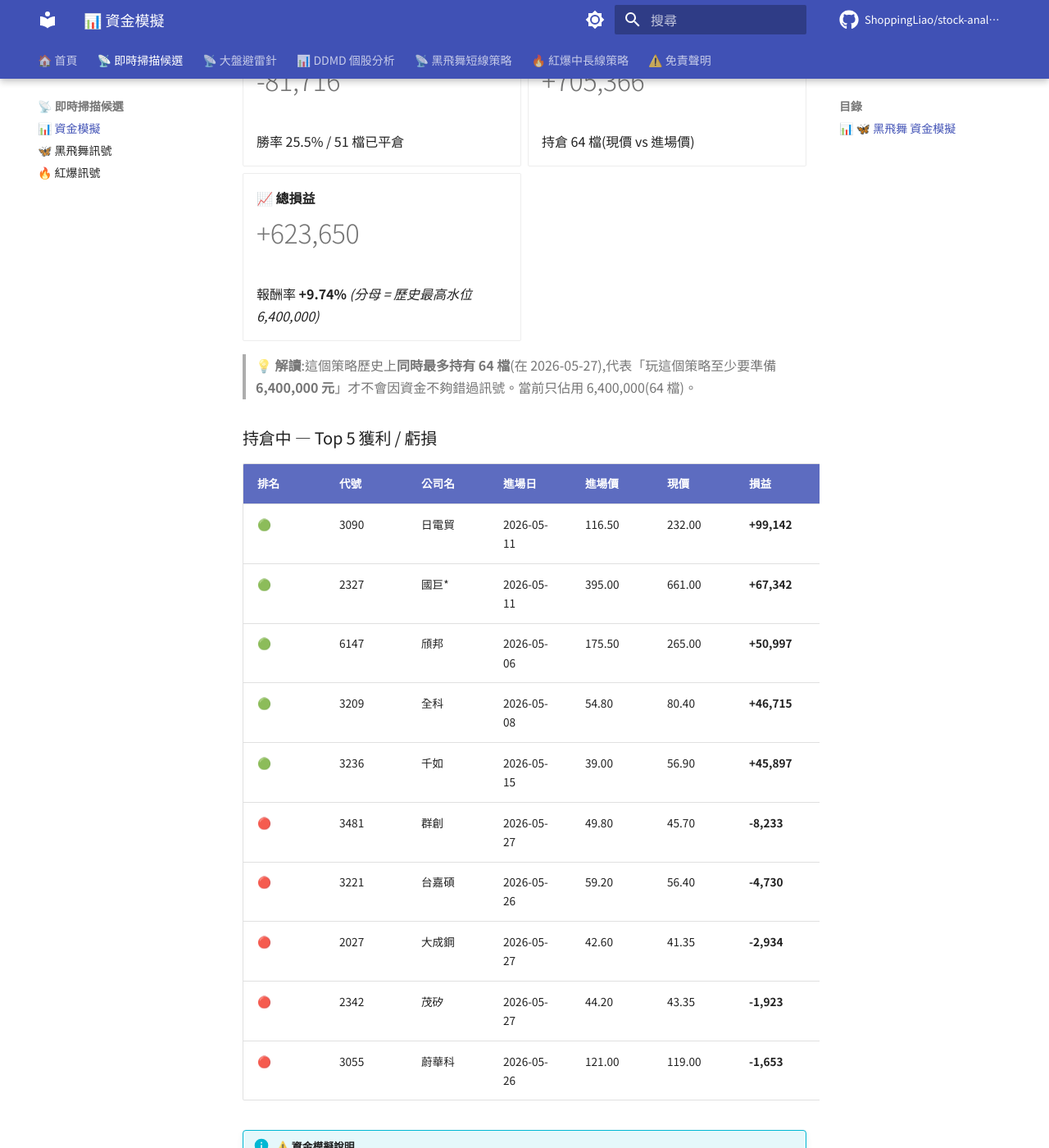
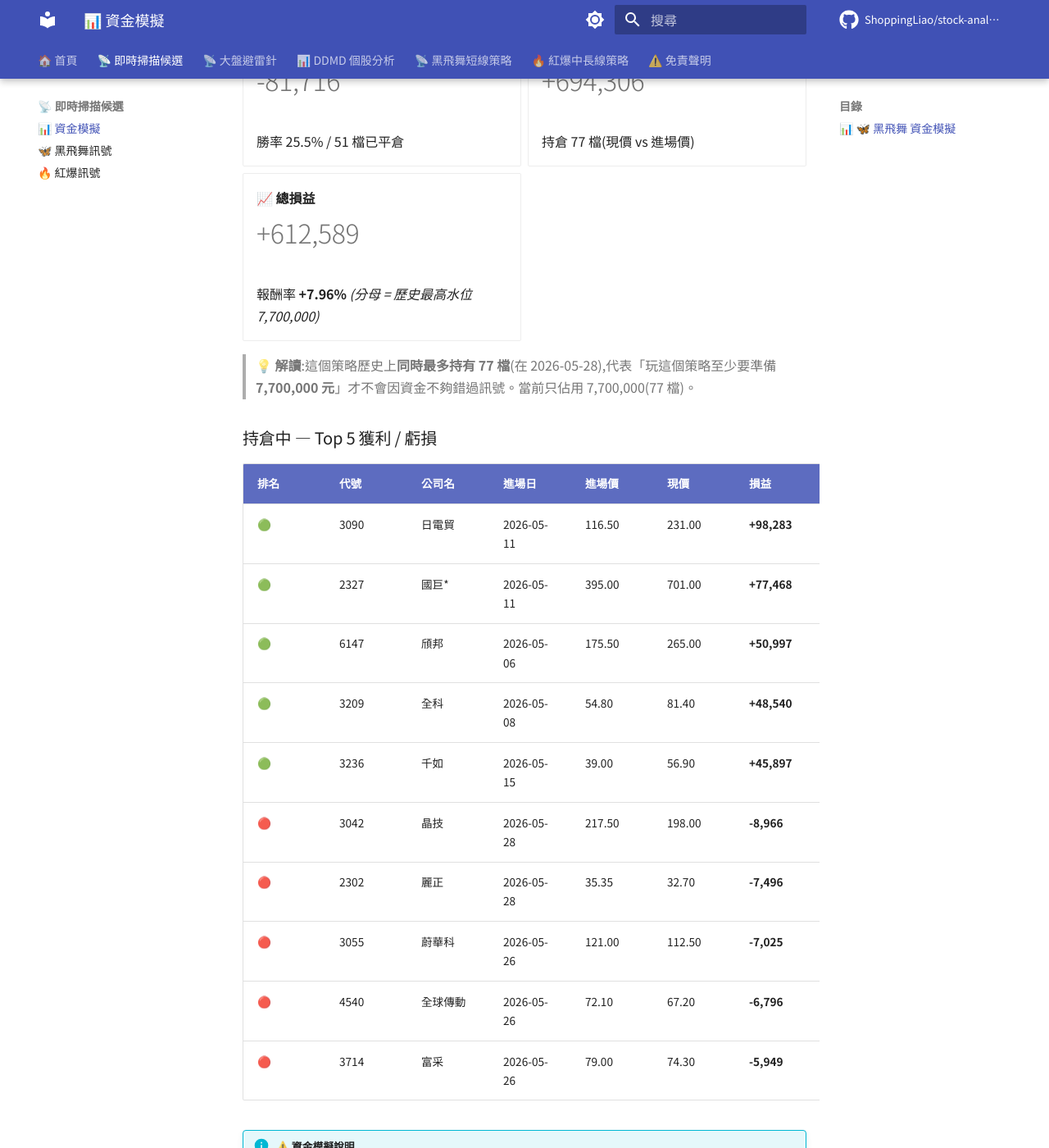
Before and after one commit to ShoppingLiao/stock-analysis-public, an MkDocs documentation site: the page built from docs/signals_capital.md, in a window 1280 px wide and 1400 px high, scrolled down 731 px. Shown: the whole window at 82% size. Built offline with MkDocs 1.6.1 and Material for MkDocs 9.7.7, drawn with Linux system fonts in a browser that asks for light colours; comment, search, counter and statistics services are not loaded; some of the changed text lies outside the part shown.

Commit message:
docs(signals): update BB + RB + capital (2026-05-28)

```diff
--- a/docs/signals_capital.md
+++ b/docs/signals_capital.md
@@ -17,15 +17,15 @@
 
 -   **💼 當前資金水位**
 
-    # 6,400,000
+    # 7,700,000
 
-    持倉 64 檔 × 100,000
+    持倉 77 檔 × 100,000
 
 -   **🌊 歷史最高水位**
 
-    # 6,400,000
+    # 7,700,000
 
-    同時持倉 **64 檔**(出現在 2026-05-27)
+    同時持倉 **77 檔**(出現在 2026-05-28)
 
 -   **🟢 已實現損益**
 
@@ -35,34 +35,34 @@
 
 -   **🟡 未實現損益**
 
-    # +705,366
+    # +694,306
 
-    持倉 64 檔(現價 vs 進場價)
+    持倉 77 檔(現價 vs 進場價)
 
 -   **📈 總損益**
 
-    # +623,650
+    # +612,589
 
-    報酬率 **+9.74%** _(分母 = 歷史最高水位 6,400,000)_
+    報酬率 **+7.96%** _(分母 = 歷史最高水位 7,700,000)_
 
 </div>
 
-> **💡 解讀**:這個策略歷史上**同時最多持有 64 檔**(在 2026-05-27),代表「玩這個策略至少要準備 **6,400,000 元**」才不會因資金不夠錯過訊號。當前只佔用 6,400,000(64 檔)。
+> **💡 解讀**:這個策略歷史上**同時最多持有 77 檔**(在 2026-05-28),代表「玩這個策略至少要準備 **7,700,000 元**」才不會因資金不夠錯過訊號。當前只佔用 7,700,000(77 檔)。
 
 ### 持倉中 — Top 5 獲利 / 虧損
 
 | 排名 | 代號 | 公司名 | 進場日 | 進場價 | 現價 | 損益 | 損益% |
 |------|------|--------|--------|--------|------|------|-------|
-| 🟢 | 3090 | 日電貿 | 2026-05-11 | 116.50 | 232.00 | **+99,142** | **+99.14%** |
-| 🟢 | 2327 | 國巨* | 2026-05-11 | 395.00 | 661.00 | **+67,342** | **+67.34%** |
+| 🟢 | 3090 | 日電貿 | 2026-05-11 | 116.50 | 231.00 | **+98,283** | **+98.28%** |
+| 🟢 | 2327 | 國巨* | 2026-05-11 | 395.00 | 701.00 | **+77,468** | **+77.47%** |
 | 🟢 | 6147 | 頎邦 | 2026-05-06 | 175.50 | 265.00 | **+50,997** | **+51.00%** |
-| 🟢 | 3209 | 全科 | 2026-05-08 | 54.80 | 80.40 | **+46,715** | **+46.72%** |
+| 🟢 | 3209 | 全科 | 2026-05-08 | 54.80 | 81.40 | **+48,540** | **+48.54%** |
 | 🟢 | 3236 | 千如 | 2026-05-15 | 39.00 | 56.90 | **+45,897** | **+45.90%** |
-| 🔴 | 3481 | 群創 | 2026-05-27 | 49.80 | 45.70 | **-8,233** | **-8.23%** |
-| 🔴 | 3221 | 台嘉碩 | 2026-05-26 | 59.20 | 56.40 | **-4,730** | **-4.73%** |
-| 🔴 | 2027 | 大成鋼 | 2026-05-27 | 42.60 | 41.35 | **-2,934** | **-2.93%** |
-| 🔴 | 2342 | 茂矽 | 2026-05-27 | 44.20 | 43.35 | **-1,923** | **-1.92%** |
-| 🔴 | 3055 | 蔚華科 | 2026-05-26 | 121.00 | 119.00 | **-1,653** | **-1.65%** |
+| 🔴 | 3042 | 晶技 | 2026-05-28 | 217.50 | 198.00 | **-8,966** | **-8.97%** |
+| 🔴 | 2302 | 麗正 | 2026-05-28 | 35.35 | 32.70 | **-7,496** | **-7.50%** |
+| 🔴 | 3055 | 蔚華科 | 2026-05-26 | 121.00 | 112.50 | **-7,025** | **-7.02%** |
+| 🔴 | 4540 | 全球傳動 | 2026-05-26 | 72.10 | 67.20 | **-6,796** | **-6.80%** |
+| 🔴 | 3714 | 富采 | 2026-05-26 | 79.00 | 74.30 | **-5,949** | **-5.95%** |
 
 !!! info "⚠️ 資金模擬說明"
     每檔固定投入 **100,000 元**(教育性質,實際操作會依 TDMD 評分動態調整部位)。
@@ -97,15 +97,15 @@
 
 -   **🟡 未實現損益**
 
-    # +1,167,352
+    # +1,178,112
 
     持倉 94 檔(現價 vs 進場價)
 
 -   **📈 總損益**
 
-    # +1,167,352
+    # +1,178,112
 
-    報酬率 **+12.42%** _(分母 = 歷史最高水位 9,400,000)_
+    報酬率 **+12.53%** _(分母 = 歷史最高水位 9,400,000)_
 
 </div>
 
@@ -115,11 +115,11 @@
 
 | 排名 | 代號 | 公司名 | 進場日 | 進場價 | 現價 | 損益 | 損益% |
 |------|------|--------|--------|--------|------|------|-------|
-| 🟢 | 3090 | 日電貿 | 2026-05-08 | 113.50 | 232.00 | **+104,405** | **+104.41%** |
-| 🟢 | 6834 | 天二科技 | 2026-05-08 | 48.10 | 81.90 | **+70,270** | **+70.27%** |
-| 🟢 | 2492 | 華新科 | 2026-05-13 | 200.00 | 328.50 | **+64,250** | **+64.25%** |
+| 🟢 | 3090 | 日電貿 | 2026-05-08 | 113.50 | 231.00 | **+103,524** | **+103.52%** |
+| 🟢 | 2492 | 華新科 | 2026-05-13 | 200.00 | 361.00 | **+80,500** | **+80.50%** |
+| 🟢 | 6834 | 天二科技 | 2026-05-08 | 48.10 | 77.70 | **+61,538** | **+61.54%** |
 | 🟢 | 6182 | 合晶 | 2026-05-08 | 56.90 | 90.20 | **+58,524** | **+58.52%** |
-| 🟢 | 2478 | 大毅 | 2026-05-07 | 80.10 | 119.00 | **+48,564** | **+48.56%** |
+| 🟢 | 2472 | 立隆電 | 2026-05-12 | 223.00 | 337.50 | **+51,345** | **+51.35%** |
 | 🔴 | 1785 | 光洋科 | 2026-05-07 | 185.00 | 143.00 | **-22,703** | **-22.70%** |
 | 🔴 | 2221 | 大甲 | 2026-05-15 | 48.10 | 41.95 | **-12,786** | **-12.79%** |
 | 🔴 | 3537 | 堡達 | 2026-05-25 | 76.70 | 67.20 | **-12,386** | **-12.39%** |
@@ -139,15 +139,15 @@
 
 -   **💼 當前資金水位**
 
-    # 15,800,000
+    # 17,100,000
 
-    BB 6,400,000 + RB 9,400,000
+    BB 7,700,000 + RB 9,400,000
 
 -   **🌊 兩策略歷史最高水位**
 
-    # 15,800,000
+    # 17,100,000
 
-    BB peak 6,400,000(64 檔)+ RB peak 9,400,000(94 檔)
+    BB peak 7,700,000(77 檔)+ RB peak 9,400,000(94 檔)
 
 -   **🟢 已實現損益**
 
@@ -157,19 +157,19 @@
 
 -   **🟡 未實現損益**
 
-    # +1,872,718
+    # +1,872,418
 
-    BB +705,366 + RB +1,167,352
+    BB +694,306 + RB +1,178,112
 
 -   **📈 總損益**
 
-    # +1,791,002
+    # +1,790,702
 
-    報酬率 **+11.34%** _(分母 = 兩策略歷史最高水位)_
+    報酬率 **+10.47%** _(分母 = 兩策略歷史最高水位)_
 
 </div>
 
-> **💡 同時玩兩個策略至少要準備 15,800,000 元**(BB / RB 兩個獨立資金池)。
+> **💡 同時玩兩個策略至少要準備 17,100,000 元**(BB / RB 兩個獨立資金池)。
 
 **策略分工**:🦋 黑飛舞(短線 5MA 強勢回檔)+ 🔥 紅爆(中長線 400 日新高量爆 3x)
 
```
Also changed, not shown: docs/signals_black_butterfly.md (+67 -54 lines), docs/signals_red_burst.md (+5 -2 lines).
